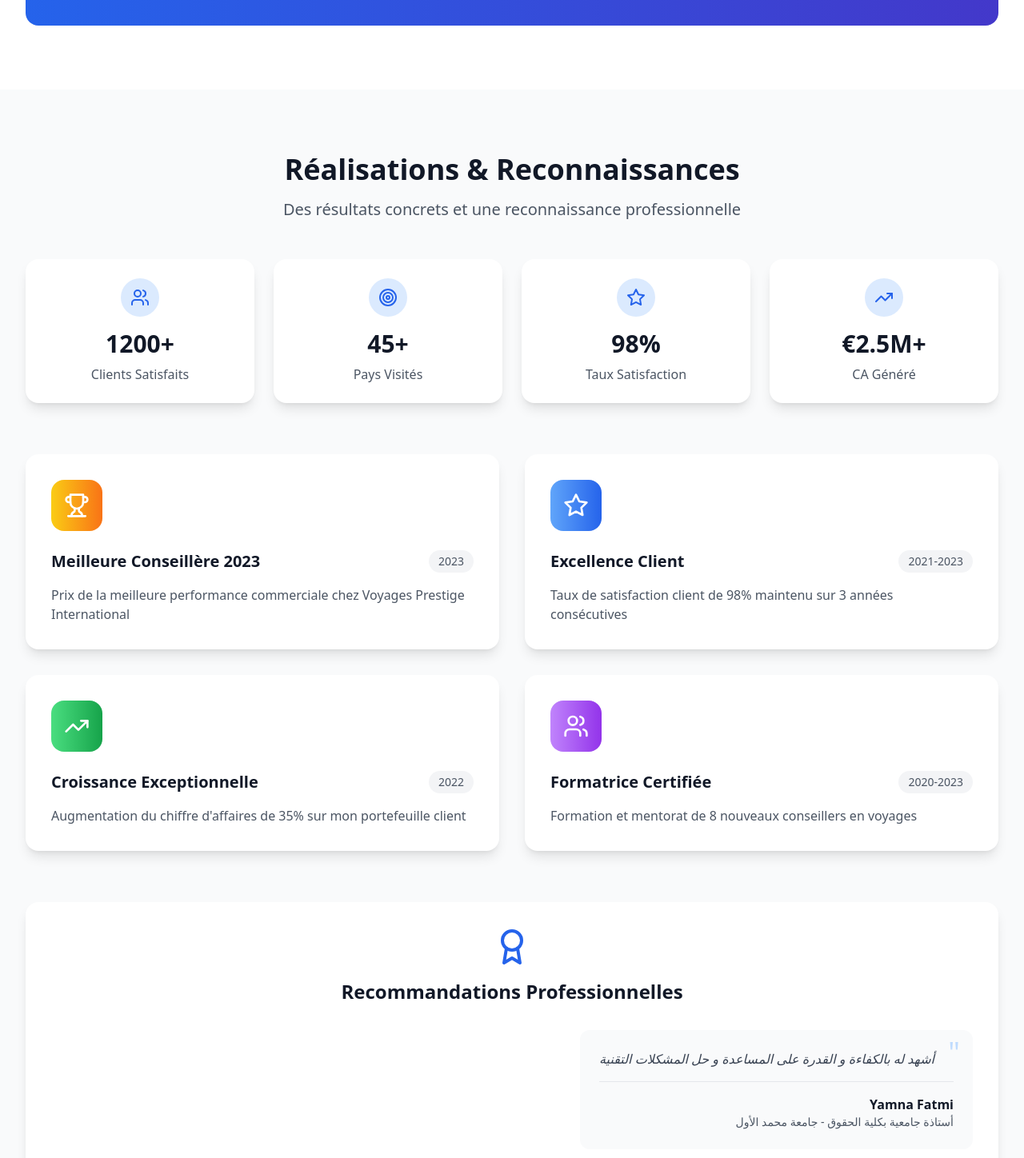
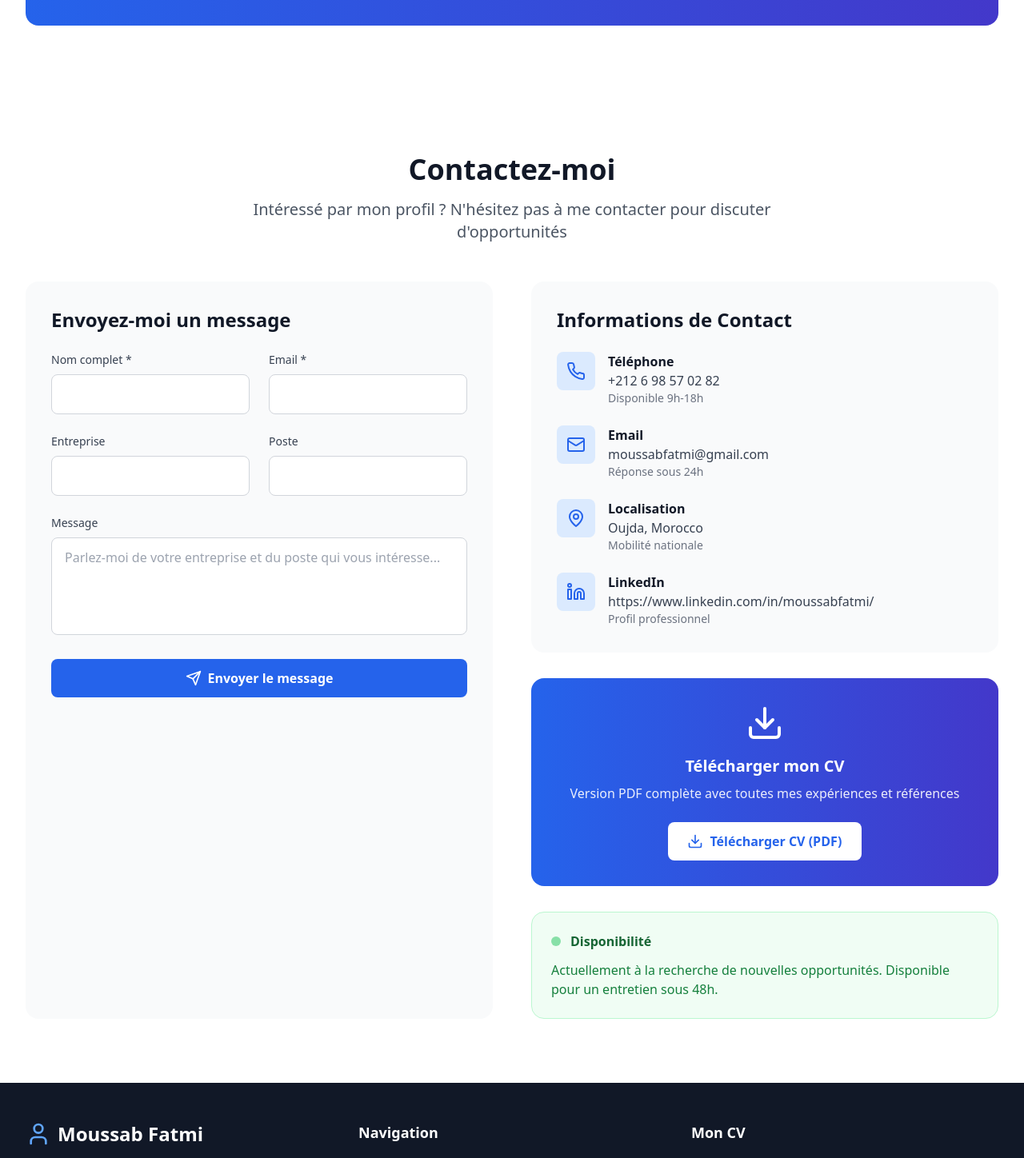
Before and after one commit to moufatmi/p, a React (Vite) app: page / in a window 1280 px wide. Shown: the part 4630-6078 px from the top of the page at 80% size. Built offline with nearby package versions, Linux system fonts and the light colour scheme.

Commit message:
'update'

```diff
--- a/src/App.tsx
+++ b/src/App.tsx
@@ -4,7 +4,6 @@ import Hero from './components/Hero';
 import About from './components/About';
 import Experience from './components/Experience';
 import Skills from './components/Skills';
-import Achievements from './components/Achievements';
 import Contact from './components/Contact';
 import Footer from './components/Footer';
 
@@ -16,7 +15,6 @@ function App() {
       <About />
       <Experience />
       <Skills />
-      <Achievements />
       <Contact />
       <Footer />
     </div>
--- a/src/components/Achievements.tsx
+++ b/src/components/Achievements.tsx
@@ -1,124 +1 @@
-import React from 'react';
-import { Trophy, Star, TrendingUp, Users, Award, Target } from 'lucide-react';
-
-const Achievements: React.FC = () => {
-  const achievements = [
-    {
-      icon: Trophy,
-      title: 'Meilleure Conseillère 2023',
-      description: 'Prix de la meilleure performance commerciale chez Voyages Prestige International',
-      year: '2023',
-      color: 'from-yellow-400 to-orange-500'
-    },
-    {
-      icon: Star,
-      title: 'Excellence Client',
-      description: 'Taux de satisfaction client de 98% maintenu sur 3 années consécutives',
-      year: '2021-2023',
-      color: 'from-blue-400 to-blue-600'
-    },
-    {
-      icon: TrendingUp,
-      title: 'Croissance Exceptionnelle',
-      description: 'Augmentation du chiffre d\'affaires de 35% sur mon portefeuille client',
-      year: '2022',
-      color: 'from-green-400 to-green-600'
-    },
-    {
-      icon: Users,
-      title: 'Formatrice Certifiée',
-      description: 'Formation et mentorat de 8 nouveaux conseillers en voyages',
-      year: '2020-2023',
-      color: 'from-purple-400 to-purple-600'
-    }
-  ];
-
-  const stats = [
-    { number: '1200+', label: 'Clients Satisfaits', icon: Users },
-    { number: '45+', label: 'Pays Visités', icon: Target },
-    { number: '98%', label: 'Taux Satisfaction', icon: Star },
-    { number: '€2.5M+', label: 'CA Généré', icon: TrendingUp }
-  ];
-
-  const testimonials = [
-    {
-      text: "أشهد له بالكفاءة و القدرة على المساعدة و حل المشكلات التقنية",
-      author: "Yamna Fatmi"
-    }
-  ];
-
-  return (
-    <section id="achievements" className="py-20 bg-gray-50">
-      <div className="max-w-7xl mx-auto px-4 sm:px-6 lg:px-8">
-        <div className="text-center mb-12">
-          <h2 className="text-4xl font-bold text-gray-900 mb-4">
-            Réalisations & Reconnaissances
-          </h2>
-          <p className="text-xl text-gray-600 max-w-3xl mx-auto">
-            Des résultats concrets et une reconnaissance professionnelle
-          </p>
-        </div>
-
-        {/* Key Stats */}
-        <div className="grid md:grid-cols-2 lg:grid-cols-4 gap-6 mb-16">
-          {stats.map((stat, index) => (
-            <div key={index} className="bg-white rounded-2xl p-6 text-center shadow-lg hover:shadow-xl transition-shadow duration-300">
-              <div className="flex items-center justify-center w-12 h-12 bg-blue-100 rounded-full mx-auto mb-4">
-                <stat.icon className="h-6 w-6 text-blue-600" />
-              </div>
-              <div className="text-3xl font-bold text-gray-900 mb-2">{stat.number}</div>
-              <div className="text-gray-600">{stat.label}</div>
-            </div>
-          ))}
-        </div>
-
-        {/* Achievements Grid */}
-        <div className="grid md:grid-cols-2 gap-8 mb-16">
-          {achievements.map((achievement, index) => (
-            <div key={index} className="bg-white rounded-2xl p-8 shadow-lg hover:shadow-xl transition-all duration-300 group">
-              <div className={`inline-flex items-center justify-center w-16 h-16 bg-gradient-to-r ${achievement.color} rounded-2xl mb-6 group-hover:scale-110 transition-transform duration-300`}>
-                <achievement.icon className="h-8 w-8 text-white" />
-              </div>
-              <div className="flex justify-between items-start mb-4">
-                <h3 className="text-xl font-bold text-gray-900">{achievement.title}</h3>
-                <span className="bg-gray-100 text-gray-600 px-3 py-1 rounded-full text-sm font-medium">
-                  {achievement.year}
-                </span>
-              </div>
-              <p className="text-gray-600">{achievement.description}</p>
-            </div>
-          ))}
-        </div>
-
-        {/* Testimonials */}
-        <div className="bg-white rounded-2xl p-8 shadow-lg">
-          <div className="text-center mb-8">
-            <Award className="h-12 w-12 text-blue-600 mx-auto mb-4" />
-            <h3 className="text-2xl font-semibold text-gray-900 mb-2">
-              Recommandations Professionnelles
-            </h3>
-          </div>
-
-          <div className="grid md:grid-cols-2 gap-8 justify-end">
-            {testimonials.map((testimonial, index) => (
-              <div key={index} className="relative md:col-start-2 md:justify-self-end">
-                <div className="bg-gray-50 rounded-xl p-6 relative text-right">
-                  <div className="text-4xl text-blue-200 absolute top-2 right-4">"</div>
-                  <p className="text-gray-700 italic mb-4 relative z-10 pr-6">
-                    {testimonial.text}
-                  </p>
-                  <div className="border-t pt-4">
-                    <div className="font-semibold text-gray-900">{testimonial.author}</div>
-                    <div className="text-sm text-gray-600">أستاذة جامعية بكلية الحقوق - جامعة محمد الأول</div>
-                  </div>
-                </div>
-              </div>
-            ))}
-          </div>
-        </div>
-      </div>
-    </section>
-  );
-};
-
-export default Achievements;
+// (Delete everything in this file)
```
Also changed, not shown: src/components/Experience.tsx (+4 -4 lines), 1 other file (tests, documents, lock files or other folders).
